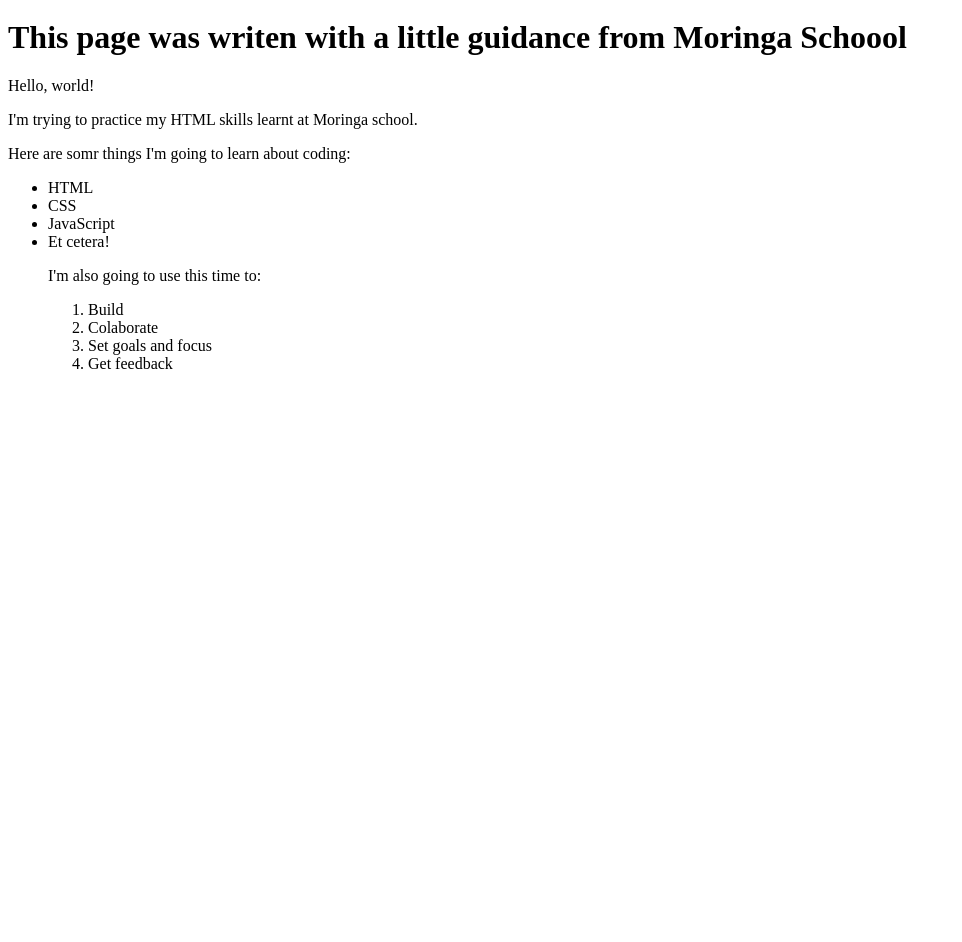
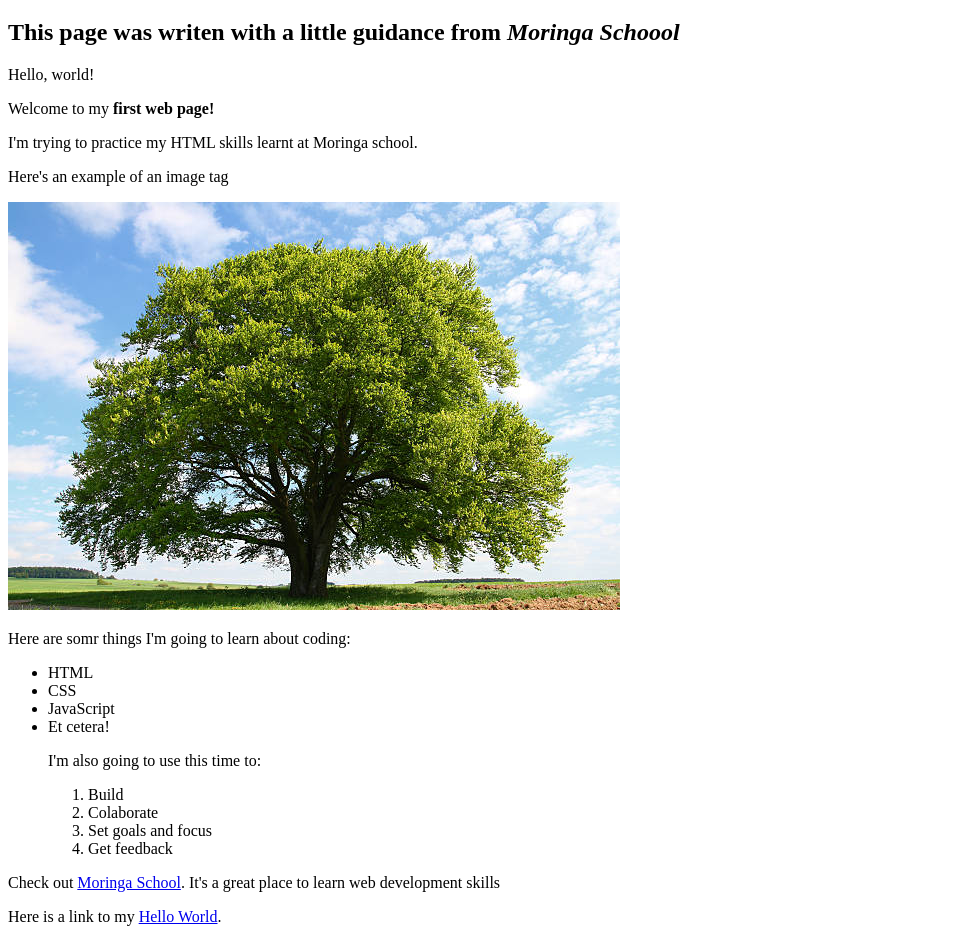
Before and after one commit to NewtonGitau/webpa9e, a plain HTML site: page my-first-website.html in a window 1280 px wide. Shown: the part 61-1003 px from the top of the page, without its empty margins (0-962 px from the left). Before the commit the page ends 800 px from the top, so only its background shows below. Drawn offline with Linux system fonts and the light colour scheme.

Commit message:
add image and link

```diff
--- a/my-first-website.html
+++ b/my-first-website.html
@@ -5,10 +5,13 @@
     </head>
     <body>
         <h1>This is my first webpage</h1>
-        <h1>This page was writen with a little guidance from Moringa Schoool</h1>
+        <h2>This page was writen with a little guidance from <em>Moringa Schoool</em></h2>
 
         <p>Hello, world!</p>
+        <p>Welcome to my <strong>first web page!</strong></p>
         <p>I'm trying to practice my HTML skills learnt at Moringa school.</p>
+        <p>Here's an example of an image tag</p>
+        <img src="tree.jpg" alt="A photo of a tree">
 
         <p>Here are somr things I'm going to learn about coding:</p>
         <ul>
@@ -25,4 +28,6 @@
         </ol>
         </ul>
     </body>
+    <p>Check out <a href="https://moringaschool.com">Moringa School</a>. It's a great place to learn web development skills</p>
+    <p>Here is a link to my <a href="hello-world.html">Hello World</a>.</p>
 </html>
```
Also changed, not shown: tree.jpg (added).
